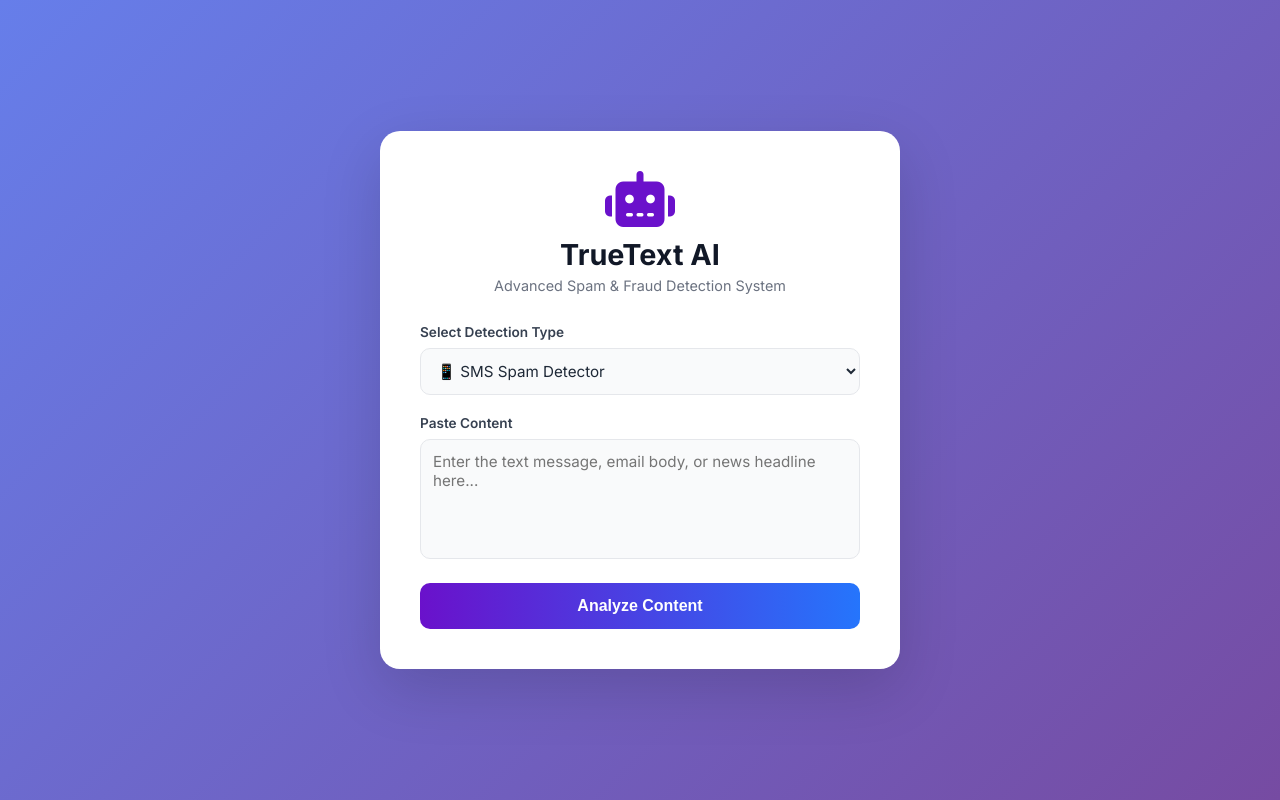
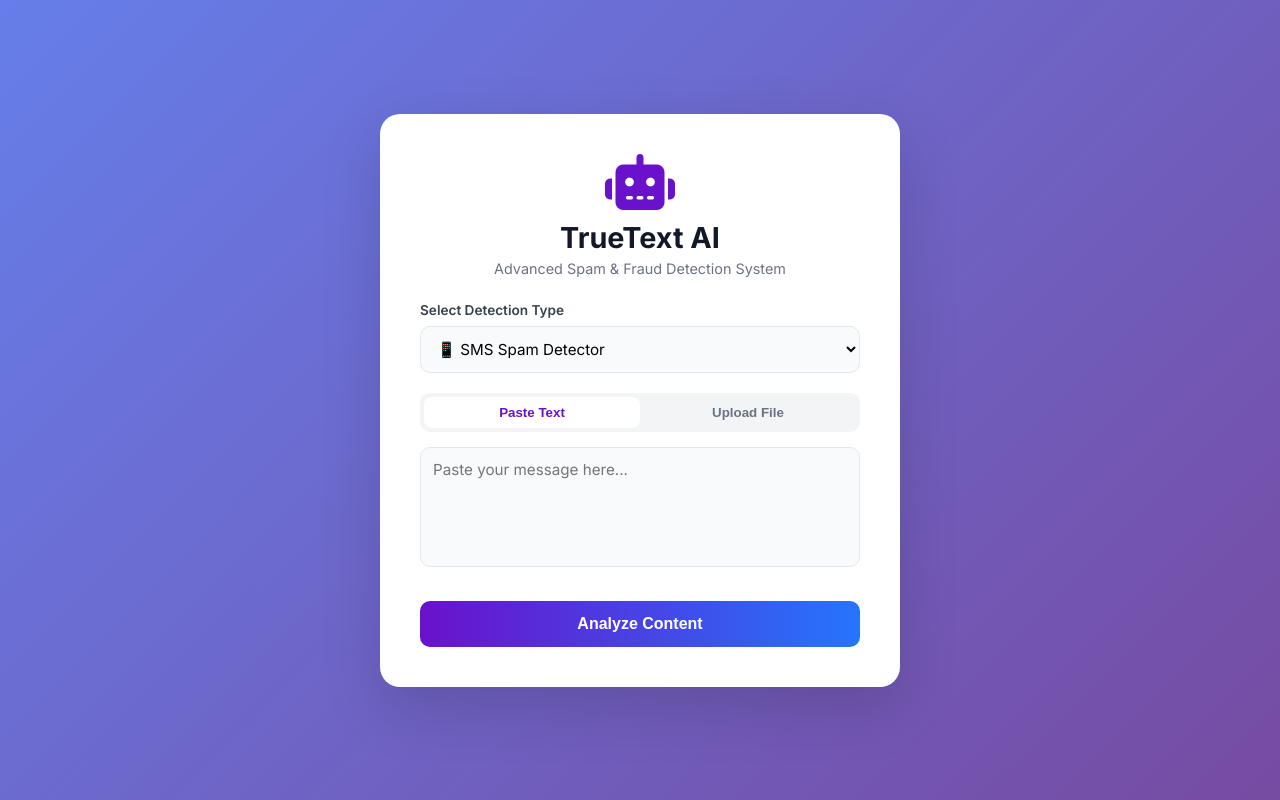
Before and after one commit to Sushmak24/TrueText_Ai, a Flask app: page / in a window 1280 px wide. Run offline with Flask 3, Linux system fonts and the light colour scheme.

Commit message:
Add document upload support

```diff
--- a/app.py
+++ b/app.py
@@ -1,6 +1,8 @@
 from flask import Flask, render_template, request, jsonify
 import joblib
 import os
+import PyPDF2
+import docx
 
 app = Flask(__name__)
 
@@ -10,8 +12,7 @@ class PredictionService:
         self.load_models()
 
     def load_models(self):
-        """Load the trained Pipeline models"""
-        # Define the exact filenames we created in the notebook
+        # Define the exact filenames
         model_map = {
             'sms': 'models/sms_spam_model.pkl',
             'email': 'models/email_spam_model.pkl',
@@ -30,26 +31,39 @@ class PredictionService:
                 print(f"   ⚠️ File not found: {path}")
 
     def predict(self, text, model_type):
-        """Make prediction using the specific pipeline"""
-
-        # Default to SMS if model_type is weird
         if model_type not in self.models:
             return "Error: Model not found"
 
         model = self.models[model_type]
-
-        # The pipeline handles Vectorization automatically!
-        # We just pass the raw text in a list.
         prediction = model.predict([text])[0]
 
-        # Convert 0/1 to Text
         if model_type == 'news':
             return "Fake News 🚨" if prediction == 1 else "Real News ✅"
         else:
             return "Spam 🚨" if prediction == 1 else "Safe ✅"
 
-# Initialize prediction service
 api = PredictionService()
+
+def extract_text_from_file(file):
+    """Helper function to read text from PDF, DOCX, or TXT"""
+    filename = file.filename.lower()
+    text = ""
+
+    try:
+        if filename.endswith('.pdf'):
+            pdf_reader = PyPDF2.PdfReader(file)
+            for page in pdf_reader.pages:
+                text += page.extract_text() + " "
+        elif filename.endswith('.docx'):
+            doc = docx.Document(file)
+            for para in doc.paragraphs:
+                text += para.text + " "
+        elif filename.endswith('.txt'):
+            text = file.read().decode('utf-8')
+    except Exception as e:
+        return None
+
+    return text.strip()
 
 @app.route('/')
 def home():
@@ -58,22 +72,27 @@ def home():
 @app.route('/predict', methods=['POST'])
 def predict_route():
     try:
-        # Get data from the webpage
         type_req = request.form.get('type')
         text_req = request.form.get('text')
 
+        # Check if a file was uploaded
+        if 'file' in request.files and request.files['file'].filename != '':
+            file = request.files['file']
+            extracted_text = extract_text_from_file(file)
+            if extracted_text:
+                text_req = extracted_text
+            else:
+                return jsonify({'prediction': "Error: Could not read file."})
+
         if not text_req:
-            return jsonify({'prediction': "Please enter text!"})
+            return jsonify({'prediction': "Please enter text or upload a file!"})
 
-        # Get Prediction
         result = api.predict(text_req, type_req)
-
         return jsonify({'prediction': result})
 
     except Exception as e:
         return jsonify({'prediction': f"Error: {str(e)}"})
 
 if __name__ == '__main__':
-    # Use the PORT environment variable for Render
     port = int(os.environ.get('PORT', 5000))
     app.run(host='0.0.0.0', port=port)
--- a/requirements.txt
+++ b/requirements.txt
@@ -4,3 +4,5 @@ scikit-learn
 pandas
 joblib
 numpy
+PyPDF2
+python-docx
--- a/templates/index.html
+++ b/templates/index.html
@@ -8,18 +8,15 @@
     <link rel="stylesheet" href="https://cdnjs.cloudflare.com/ajax/libs/font-awesome/6.4.0/css/all.min.css">
 
     <style>
-        /* 1. Global Styles & Gradient Background */
         body {
             font-family: 'Inter', sans-serif;
-            background: linear-gradient(135deg, #667eea 0%, #764ba2 100%); /* Purple/Blue Gradient */
+            background: linear-gradient(135deg, #667eea 0%, #764ba2 100%);
             height: 100vh;
             margin: 0;
             display: flex;
             align-items: center;
             justify-content: center;
         }
-
-        /* 2. The Main Card */
         .card {
             background: white;
             padding: 40px;
@@ -29,102 +26,44 @@
             max-width: 440px;
             text-align: center;
         }
+        .robot-icon { font-size: 3.5rem; color: #6a11cb; margin-bottom: 10px; }
+        h1 { color: #111827; font-size: 1.8rem; margin: 0; }
+        .subtitle { color: #6B7280; font-size: 0.9rem; margin-top: 5px; margin-bottom: 25px; }
 
-        /* 3. Header Section (Robot Icon & Title) */
-        .robot-icon {
-            font-size: 3.5rem;
-            color: #6a11cb; /* Purple Color */
-            margin-bottom: 10px;
+        /* Form & Tabs */
+        .form-group { text-align: left; margin-bottom: 20px; }
+        label { display: block; font-size: 0.85rem; font-weight: 600; color: #374151; margin-bottom: 8px; }
+
+        select, textarea, input[type="file"] {
+            width: 100%; padding: 12px; border: 1px solid #E5E7EB;
+            border-radius: 10px; background-color: #F9FAFB;
+            font-size: 0.95rem; font-family: inherit; box-sizing: border-box;
         }
+        textarea { height: 120px; resize: none; }
 
-        h1 {
-            color: #111827;
-            font-size: 1.8rem;
-            font-weight: 700;
-            margin: 0;
+        /* Tabs Logic */
+        .tabs { display: flex; margin-bottom: 15px; background: #F3F4F6; padding: 4px; border-radius: 10px; }
+        .tab { flex: 1; padding: 8px; border: none; background: transparent; cursor: pointer; font-weight: 600; color: #6B7280; border-radius: 8px; }
+        .tab.active { background: white; color: #6a11cb; shadow: 0 2px 4px rgba(0,0,0,0.05); }
+
+        /* Button & Result */
+        button.analyze-btn {
+            width: 100%; padding: 14px;
+            background: linear-gradient(90deg, #6a11cb 0%, #2575fc 100%);
+            color: white; border: none; border-radius: 10px;
+            font-size: 1rem; font-weight: 600; cursor: pointer;
+            margin-top: 10px;
         }
-
-        .subtitle {
-            color: #6B7280;
-            font-size: 0.9rem;
-            margin-top: 5px;
-            margin-bottom: 30px;
-        }
-
-        /* 4. Form Elements */
-        .form-group {
-            text-align: left;
-            margin-bottom: 20px;
-        }
-
-        label {
-            display: block;
-            font-size: 0.85rem;
-            font-weight: 600;
-            color: #374151;
-            margin-bottom: 8px;
-        }
-
-        select, textarea {
-            width: 100%;
-            padding: 12px;
-            border: 1px solid #E5E7EB;
-            border-radius: 10px;
-            background-color: #F9FAFB;
-            font-size: 0.95rem;
-            font-family: inherit;
-            color: #1F2937;
-            outline: none;
-            box-sizing: border-box; /* Keeps padding inside */
-            transition: border 0.2s;
-        }
-
-        select:focus, textarea:focus {
-            border-color: #6a11cb; /* Purple focus border */
-            background-color: white;
-        }
-
-        textarea {
-            height: 120px;
-            resize: none;
-        }
-
-        /* 5. The Gradient Button */
-        button {
-            width: 100%;
-            padding: 14px;
-            background: linear-gradient(90deg, #6a11cb 0%, #2575fc 100%);
-            color: white;
-            border: none;
-            border-radius: 10px;
-            font-size: 1rem;
-            font-weight: 600;
-            cursor: pointer;
-            transition: transform 0.1s;
-        }
-
-        button:hover {
-            transform: translateY(-2px);
-            opacity: 0.95;
-        }
-
-        /* 6. Result Box */
-        #result {
-            margin-top: 20px;
-            padding: 15px;
-            border-radius: 10px;
-            font-weight: 600;
-            display: none;
-        }
+        #result { margin-top: 20px; padding: 15px; border-radius: 10px; font-weight: 600; display: none; }
         .safe { background: #ECFDF5; color: #047857; border: 1px solid #A7F3D0; }
         .danger { background: #FEF2F2; color: #DC2626; border: 1px solid #FECACA; }
+        .hidden { display: none; }
     </style>
 </head>
 <body>
 
     <div class="card">
         <i class="fas fa-robot robot-icon"></i>
-
         <h1>TrueText AI</h1>
         <p class="subtitle">Advanced Spam & Fraud Detection System</p>
 
@@ -137,35 +76,63 @@
             </select>
         </div>
 
-        <div class="form-group">
-            <label>Paste Content</label>
-            <textarea id="textInput" placeholder="Enter the text message, email body, or news headline here..."></textarea>
+        <div class="tabs">
+            <button class="tab active" onclick="switchTab('text')" id="tab-text">Paste Text</button>
+            <button class="tab" onclick="switchTab('file')" id="tab-file">Upload File</button>
         </div>
 
-        <button onclick="analyze()">Analyze Content</button>
+        <div id="input-text-group" class="form-group">
+            <textarea id="textInput" placeholder="Paste your message here..."></textarea>
+        </div>
+
+        <div id="input-file-group" class="form-group hidden">
+            <input type="file" id="fileInput" accept=".txt,.pdf,.docx">
+            <p style="font-size: 0.8rem; color: #666; margin-top: 5px;">Supports: .txt, .pdf, .docx</p>
+        </div>
+
+        <button class="analyze-btn" onclick="analyze()">Analyze Content</button>
 
         <div id="result"></div>
     </div>
 
     <script>
+        let currentMode = 'text';
+
+        function switchTab(mode) {
+            currentMode = mode;
+            // Update UI
+            document.querySelectorAll('.tab').forEach(t => t.classList.remove('active'));
+            document.getElementById('tab-' + mode).classList.add('active');
+
+            if(mode === 'text') {
+                document.getElementById('input-text-group').classList.remove('hidden');
+                document.getElementById('input-file-group').classList.add('hidden');
+            } else {
+                document.getElementById('input-text-group').classList.add('hidden');
+                document.getElementById('input-file-group').classList.remove('hidden');
+            }
+        }
+
         async function analyze() {
-            const text = document.getElementById('textInput').value;
             const type = document.getElementById('modelType').value;
             const resBox = document.getElementById('result');
-            const btn = document.querySelector('button');
+            const btn = document.querySelector('.analyze-btn');
 
-            if (!text) {
-                alert("Please enter some text!");
-                return;
+            const formData = new FormData();
+            formData.append('type', type);
+
+            if (currentMode === 'text') {
+                const text = document.getElementById('textInput').value;
+                if (!text) { alert("Please enter text!"); return; }
+                formData.append('text', text);
+            } else {
+                const fileBox = document.getElementById('fileInput');
+                if (fileBox.files.length === 0) { alert("Please select a file!"); return; }
+                formData.append('file', fileBox.files[0]);
             }
 
             btn.innerText = "Processing...";
             resBox.style.display = 'none';
-
-            // Send data to Flask Backend
-            const formData = new FormData();
-            formData.append('type', type);
-            formData.append('text', text);
 
             try {
                 const response = await fetch('/predict', { method: 'POST', body: formData });
@@ -174,14 +141,13 @@
                 resBox.style.display = 'block';
                 resBox.innerText = data.prediction;
 
-                // Change Color based on Result
                 if (data.prediction.includes("Spam") || data.prediction.includes("Fake")) {
                     resBox.className = 'danger';
                 } else {
                     resBox.className = 'safe';
                 }
             } catch (e) {
-                alert("Connection Error. Is the server running?");
+                alert("Connection Error.");
             }
             btn.innerText = "Analyze Content";
         }
```
